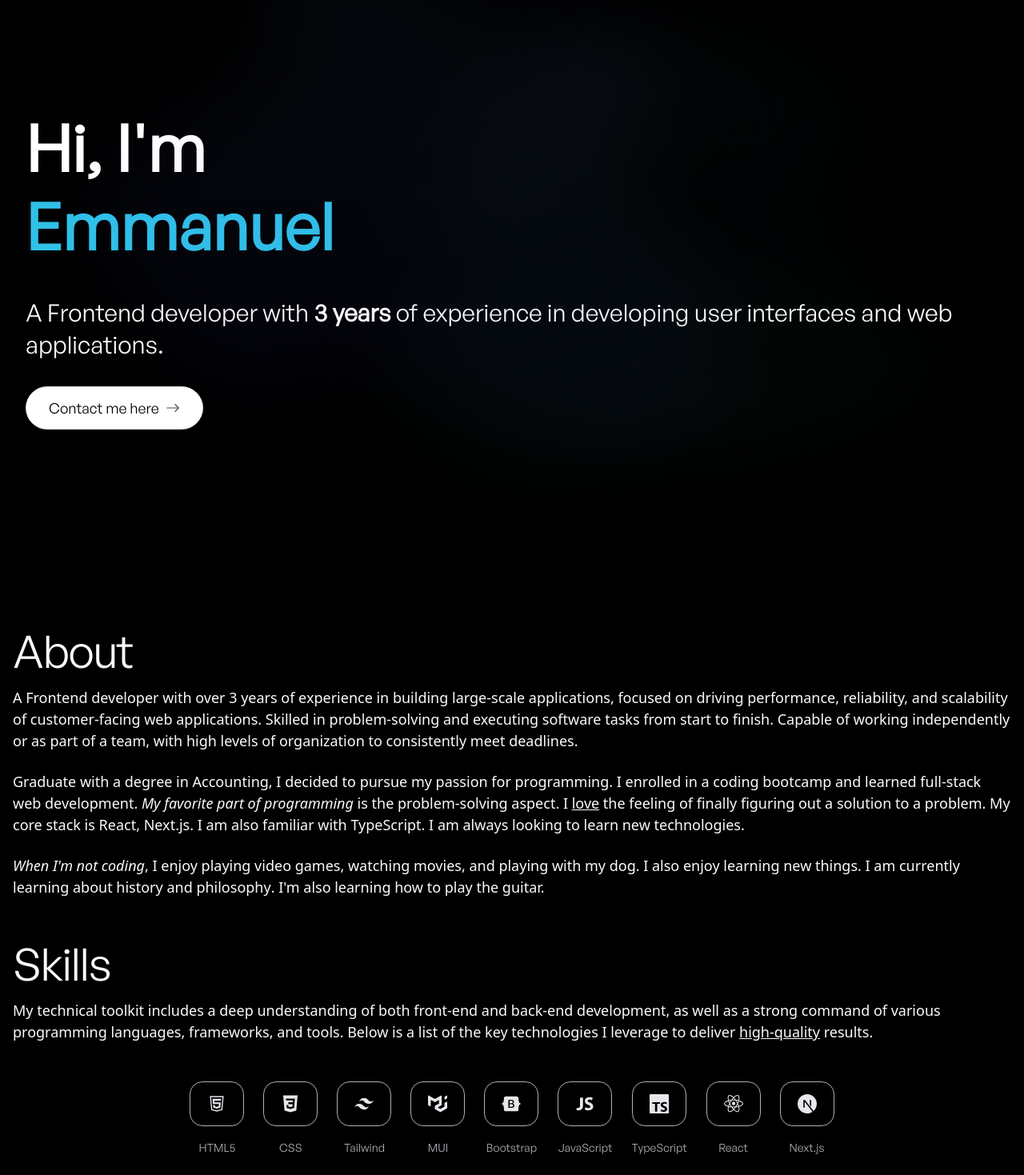
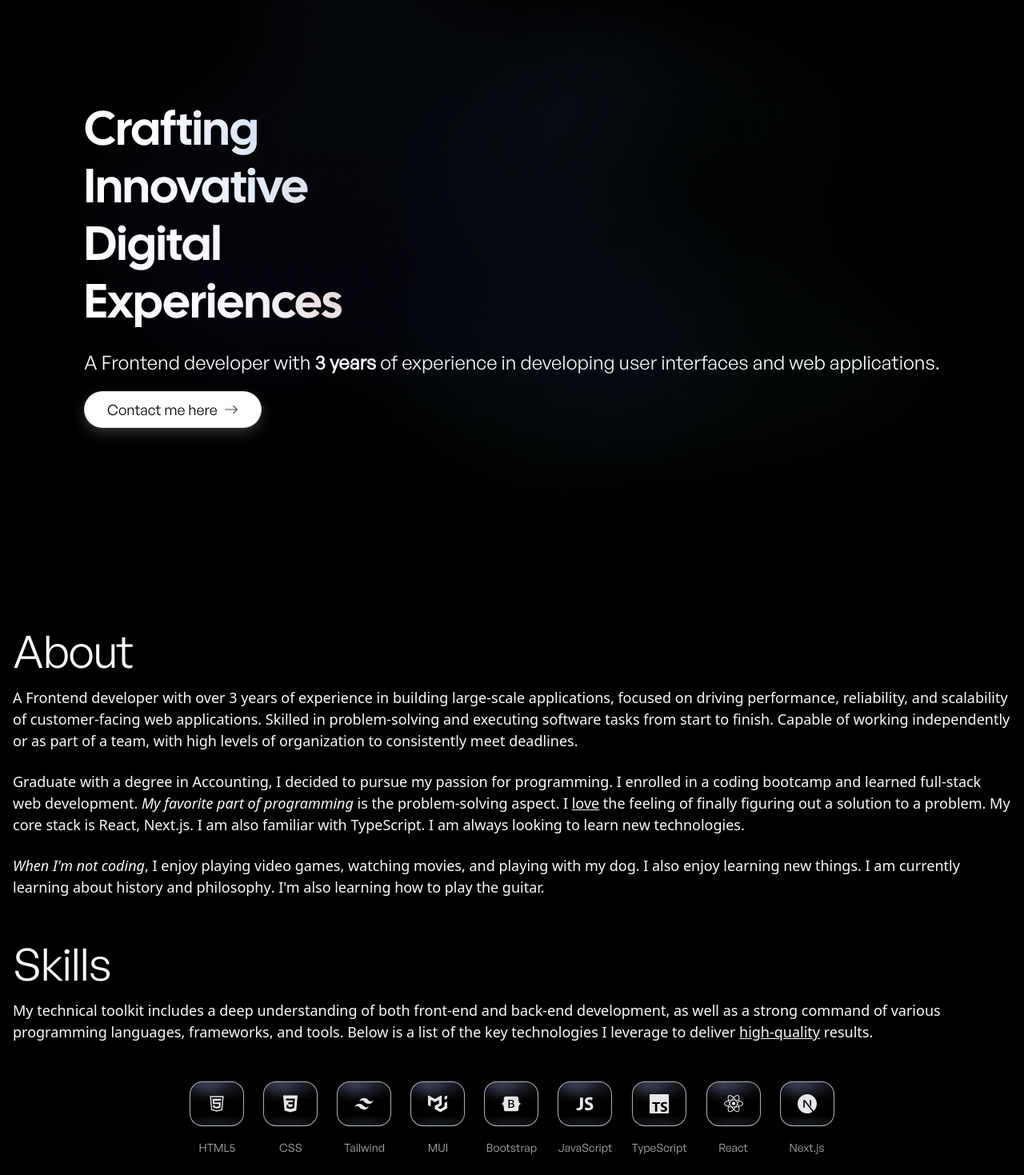
Before and after one commit to exanthakis/exanthakis-portfolio, a Next.js app: page / in a window 1280 px wide. Shown: the part 100-1569 px from the top of the page at 80% size. Built offline with nearby package versions, Linux system fonts and the light colour scheme.

Commit message:
Added font family & edit skills section

```diff
--- a/app/globals.css
+++ b/app/globals.css
@@ -23,3 +23,40 @@
   font-family: "GeneralSans-Light";
   src: url("../public/fonts/GeneralSans-Light.otf");
 }
+@font-face {
+  font-family: "CalSans-SemiBold";
+  src: url("../public/fonts/CalSans-SemiBold.otf");
+}
+
+.bg-home-hero-title {
+  background-image: radial-gradient(
+      162px at 257px 26px,
+      rgba(181, 204, 227, 0.6),
+      transparent
+    ),
+    radial-gradient(162px at 351px 199px, hsla(19, 42%, 75%, 0.6), transparent);
+}
+
+.btn-shadow {
+  box-shadow: var(0 0 #0000, 0 0 #0000), var(0 0 #0000, 0 0 #0000),
+    var(0 6px 16px hsla(0, 0%, 100%, 0.2));
+}
+
+.bg-template-card {
+  background-image: radial-gradient(
+      121.65% 100% at 32.68% 0,
+      #3c4155 0,
+      rgba(60, 65, 85, 0.18) 32.49%,
+      rgba(60, 65, 85, 0) 51.34%
+    ),
+    radial-gradient(
+      91.41% 43.04% at 50% 0,
+      #1a1c24 20.67%,
+      rgba(26, 28, 36, 0) 100%
+    ),
+    radial-gradient(
+      69.96% 25.89% at 50% 100%,
+      #15171e 22.77%,
+      rgba(19, 21, 27, 0) 100%
+    );
+}
--- a/app/layout.tsx
+++ b/app/layout.tsx
@@ -30,7 +30,7 @@ export default function RootLayout({
           alt="Background image"
           quality="95"
           priority={true}
-          className="absolute top-[220px] left-0 z-[10] h-screen w-full select-none md:top-0 opacity-70"
+          className="absolute left-0 z-[10] h-screen w-full select-none md:top-0 opacity-70"
         />
         <ActiveContextProvider>
           <Header />
--- a/components/header/header.tsx
+++ b/components/header/header.tsx
@@ -23,7 +23,7 @@ const Header = () => {
         <div className="flex items-center justify-between">
           <Link href="/" className="z-50 p-2" onClick={() => setOpen(false)}>
             Emmanouel Xanthakis
-            <span className="sr-only">Glisten.ai Home Page</span>
+            <span className="sr-only">Emmanoul Portfolio Page</span>
           </Link>
           <button
             type="button"
--- a/components/hero/hero.tsx
+++ b/components/hero/hero.tsx
@@ -34,40 +34,23 @@ const Hero = () => {
         </div> */}
       {/* </div> */}
       <motion.div
-        className="flex flex-col items-start justify-center gap-8 px-4 text-lg font-medium"
+        className="flex flex-col items-start justify-center gap-y-4 px-4 text-lg font-medium"
         initial={{ opacity: 0, y: 100 }}
         animate={{ opacity: 1, y: 0 }}
         transition={{
           delay: 0.1,
         }}
       >
-        <h1
-          className={`font-black text-white lg:text-[80px] sm:text-[60px] xs:text-[50px] text-[40px]  lg:leading-[98px] leading-[60px] mt-2`}
-        >
-          Hi, I&apos;m{" "}
-          <span className="text-[#30C1E7]">
-            <br className="sm:block hidden" /> Emmanuel
-          </span>
+        <h1 className="max-w-md font-black font-calSans bg-white text-left bg-home-hero-title bg-clip-text font-titles text-6xl text-transparent leading-[120%]">
+          Crafting Innovative Digital Experiences
         </h1>
 
         <p
-          className={`text-white font-medium lg:text-[30px] sm:text-[26px] xs:text-[20px] text-[16px] lg:leading-[40px] leading-[20px] mt-2 text-white-100`}
+          className={`text-white font-medium lg:text-2xl sm:text-xl xs:text-[20px] text-[16px] lg:leading-[40px] leading-[20px] text-white-100`}
         >
           A Frontend developer with <span className="font-bold">3 years</span>{" "}
           of experience in developing user interfaces and web applications.
         </p>
-        {/* <h1 className=" mt-4 px-4 text-2xl font-medium !leading-[1.5] sm:text-4xl max-w-3xl ">
-          Hi I&apos;m Manolis
-        </h1> */}
-        {/* <h1 className=" mt-4 px-4 text-2xl font-medium !leading-[1.5] sm:text-4xl max-w-3xl ">
-          Hi I&apos;m a{" "}
-          <span className="font-bold">
-            Front end developer & Software Engineer
-          </span>{" "}
-          with <span className="font-bold">3 years</span> of experience. I enjoy
-          building <span className="italic">sites & apps</span>. My focus is{" "}
-          <span className="underline">React (Next.js)</span>.
-        </h1> */}
 
         <Button buttonType={ButtonType.PRIMARY} href="">
           Contact me here{" "}
--- a/components/section-heading.tsx
+++ b/components/section-heading.tsx
@@ -3,7 +3,7 @@ import React from "react";
 
 const SectionHeading = ({ children }: SectionHeadingProps) => {
   return (
-    <h2 className="font-styling mb-3 text-center md:text-left text-[3rem] md:text-[3.5rem] tracking-tight leading-[120%] font-gradient">
+    <h2 className="mb-3 text-center md:text-left text-[3rem] md:text-[3.5rem] tracking-tight leading-[120%]">
       {children}
     </h2>
   );
--- a/components/skills.tsx
+++ b/components/skills.tsx
@@ -36,7 +36,7 @@ const Skills = () => {
       <ul className="flex flex-wrap justify-center gap-6 text-lg text-gray-800  max-w-[53rem] mx-auto">
         {skillsData.map((skill, index) => (
           <motion.li
-            className="group flex flex-col items-center justify-center gap-4 text-slate-11 outline-none hover:text-white "
+            className="group flex flex-col items-center justify-center gap-4 text-slate-11 outline-none"
             key={index}
             variants={fadeInAnimationVariants}
             initial="initial"
@@ -46,12 +46,12 @@ const Skills = () => {
             }}
             custom={index}
           >
-            <div className="flex h-14 w-[4.25rem] items-center justify-center rounded-2xl border-[.2px]  border-[#f1f7feb5] transition duration-200 ease-in-out group-data-[state='active']:bg-gradient-to-b group-data-[state='active']:from-white/[3%]">
+            <div className="flex h-14 w-[4.25rem] items-center justify-center rounded-2xl border-[.2px]  border-[#f1f7feb5] transition duration-200 ease-in-out group-data-[state='active']:bg-gradient-to-b group-data-[state='active']:from-white/[3%] bg-template-card  hover:shadow-[0_6px_20px_rgba(255,255,255,.4)]">
               <span className="inline leading-[0] text-[#e5e7eb] text-2xl">
                 {skill.icon}
               </span>
             </div>
-            <span className="sans transition duration-200 ease-in-out group-hover:text-slate-12 group-data-[state='active']:text-slate-12 text-sm leading-[1.6] text-[#f1f7feb5] font-normal">
+            <span className="sans transition duration-200 ease-in-out group-hover:text-slate-12 group-data-[state='active']:text-slate-12 text-sm leading-[1.6] text-[#f1f7feb5] font-normal ">
               {" "}
               {skill.title}
             </span>
--- a/components/ui/button.tsx
+++ b/components/ui/button.tsx
@@ -5,13 +5,13 @@ const Button = ({ buttonType, href, children, ...props }: ButtonProps) => {
     buttonType === ButtonType.SECONDARY
       ? "group bg-transparent text-white hover:bg-gray-950 active:scale-105 transition hover:bg-[#d9edfe25] px-7 py-3"
       : buttonType === ButtonType.PRIMARY
-      ? "group bg-white text-black active:scale-105 transition border border-black/10 dark:bg-white/10 dark:text-white/60 hover:bg-white/90 px-7 py-3"
+      ? "group bg-white text-black active:scale-105 transition border border-black/10 dark:bg-white/10 dark:text-white/60 hover:bg-white/90 px-7 py-2 shadow-[0_6px_16px_rgba(255,255,255,.2)] hover:shadow-[0_6px_20px_rgba(255,255,255,.4)]"
       : "group bg-transparent text-white p-0 m-0";
 
   return (
     <a
       href={href}
-      className={`flex items-center gap-2 rounded-full outline-none focus:scale-110 z-10 ${classes}`}
+      className={`flex items-center gap-2 rounded-full outline-none focus:scale-110 z-10 ${classes}  `}
       {...props}
     >
       {children}
--- a/tailwind.config.ts
+++ b/tailwind.config.ts
@@ -12,6 +12,7 @@ const config: Config = {
         generalSansRegular: ["GeneralSans-Regular", "sans-serif"],
         generalSansBold: ["GeneralSans-Bold", "sans-serif"],
         generalSansLight: ["GeneralSans-Light", "sans-serif"],
+        calSans: ["CalSans-SemiBold", "sans-serif"],
       },
       backgroundImage: {
         "gradient-radial": "radial-gradient(var(--tw-gradient-stops))",
```
Also changed, not shown: public/fonts/CalSans-SemiBold.otf (added).
